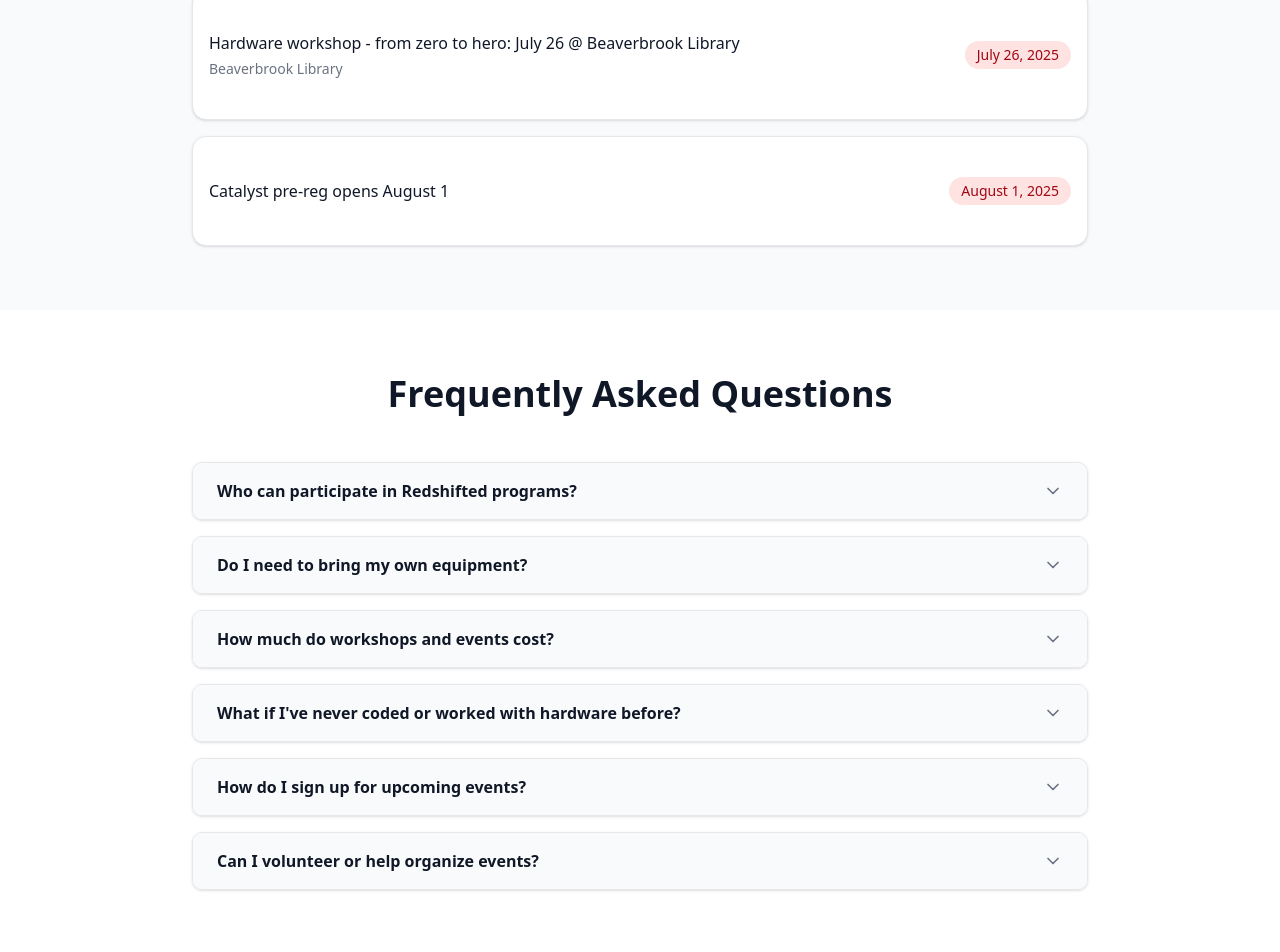
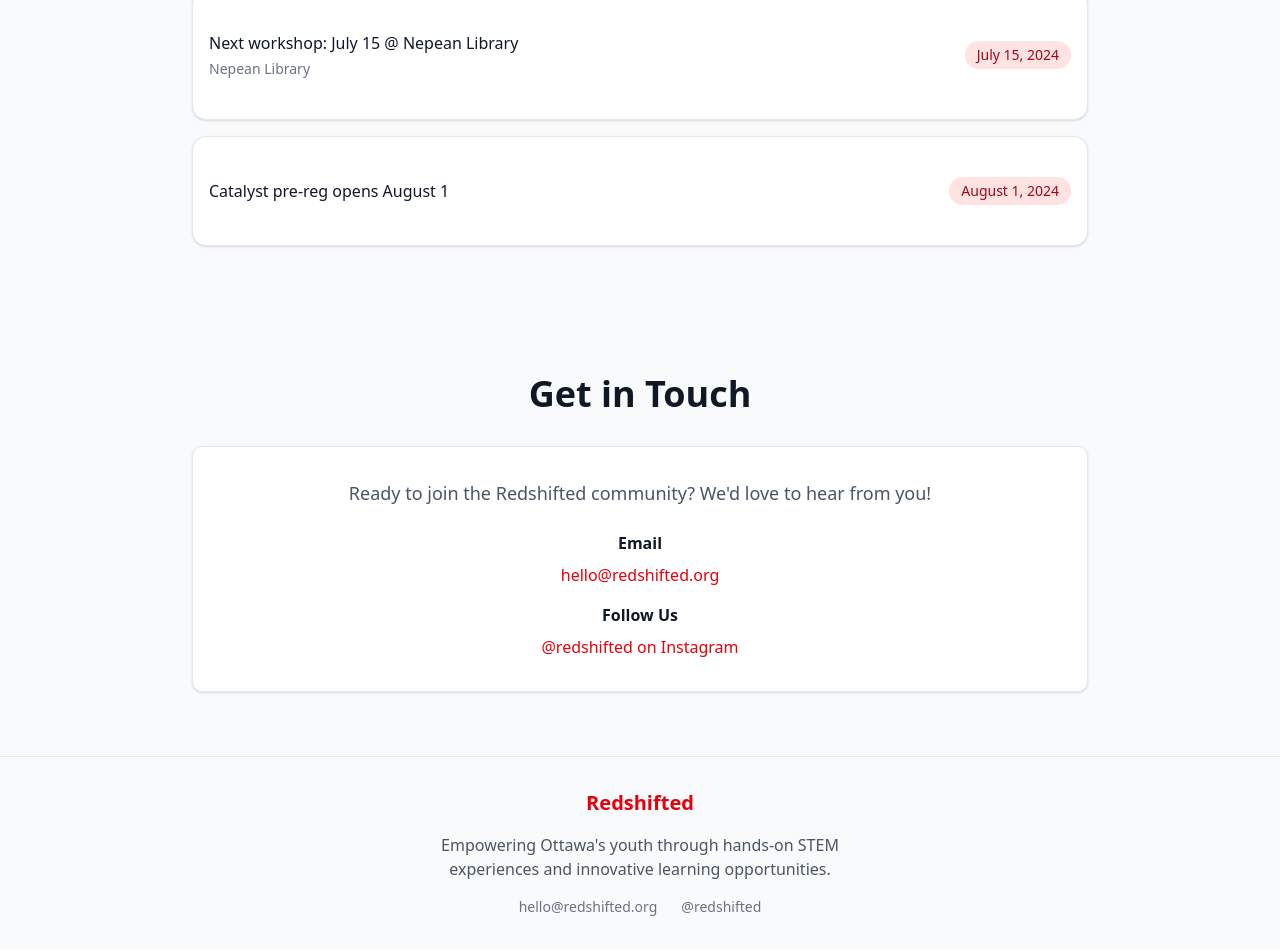
Before and after one commit to TheBlisteringSun/redshifted, a Next.js app in the folder redshifted-site/: page / in a window 1280 px wide. Shown: the part 1374-2326 px from the top of the page. Built offline with nearby package versions, Linux system fonts and the light colour scheme.

Commit message:
Revert "Added FAQ and updated info"
This reverts commit 05b0b0bac6d0e3c4746334037cd848dcbaabea14.

```diff
--- a/redshifted-site/src/app/page.tsx
+++ b/redshifted-site/src/app/page.tsx
@@ -4,7 +4,6 @@
 import Footer from '@/components/Footer'
 import InitiativeCard from '@/components/InitiativeCard'
 import EventsList from '@/components/EventsList'
-import FAQSection from '@/components/FAQSection'
 import ContactSection from '@/components/ContactSection'
 import { Button } from '@/components/ui/button'
 
@@ -12,49 +11,14 @@
   const events = [
     {
       id: '1',
-      title: 'Hardware workshop - from zero to hero: July 26 @ Beaverbrook Library',
-      date: 'July 26, 2025',
-      location: 'Beaverbrook Library'
+      title: 'Next workshop: July 15 @ Nepean Library',
+      date: 'July 15, 2024',
+      location: 'Nepean Library'
     },
     {
       id: '2',
       title: 'Catalyst pre-reg opens August 1',
-      date: 'August 1, 2025'
-    }
-  ]
-
-  const faqs = [
-    {
-      id: '1',
-      question: 'Who can participate in Redshifted programs?',
-      answer: 'Our programs are designed for high school students in the Ottawa area. Whether you\'re a complete beginner or have some experience with technology, we welcome all skill levels!'
-    },
-    {
-      id: '2',
-      question: 'Do I need to bring my own equipment?',
-      answer: 'No! We provide all the necessary hardware and tools for our workshops. Just bring your curiosity and enthusiasm to learn.'
-    },
-    {
-      id: '3',
-      question: 'How much do workshops and events cost?',
-      answer: 'We aim to make all our programs as accessible as possible, however some programs have a fee due to the high operating costs. We believe that STEM education should be accessible to everyone, regardless of financial background, which is why we offer need-based waivers. If you need a waiver, please reach out to us at hello@redshifted.org.'
-    },
-    {
-      id: '4',
-      // The &apos; HTML entity is being rendered as literal text because it's inside a JavaScript string,
-      // not HTML. In JSX/React, you should use the actual apostrophe (') character instead.
-      question: "What if I've never coded or worked with hardware before?",
-      answer: "That's perfect! Our programs are specifically designed for beginners. We'll teach you everything from the ground up in a supportive, no-pressure environment."
-    },
-    {
-      id: '5',
-      question: 'How do I sign up for upcoming events?',
-      answer: 'You can reach out to us via email at hello@redshifted.org or follow us on Instagram @redshifted for the latest updates and registration links.'
-    },
-    {
-      id: '6',
-      question: 'Can I volunteer or help organize events?',
-      answer: "Absolutely! We're always looking for passionate students and community members to help us grow. Send us an email to learn about volunteer opportunities."
+      date: 'August 1, 2024'
     }
   ]
 
@@ -72,13 +36,13 @@
 
             {/* Mission Statement */}
             <p className="text-lg sm:text-xl text-gray-600 mb-8 max-w-3xl mx-auto leading-relaxed">
-              Empowering Ottawa&apos;s youth through hands-on STEM experiences, fostering innovation, and building the next generation of creators and problem-solvers.
+              Empowering Ottawa's youth through hands-on STEM experiences, fostering innovation, and building the next generation of creators and problem-solvers.
             </p>
 
             {/* Founder's Note */}
             <div className="bg-white rounded-lg p-6 mb-8 shadow-sm border border-gray-200">
               <p className="text-gray-700 italic">
-                &quot;We believe every student deserves the opportunity to explore, create, and innovate. Redshifted is more than just workshops and hackathons—it&apos;s a community where curiosity meets opportunity.&quot;
+                "We believe every student deserves the opportunity to explore, create, and innovate. Redshifted is more than just workshops and hackathons—it's a community where curiosity meets opportunity."
               </p>
               <p className="text-sm text-gray-500 mt-2">— Redshifted Team</p>
             </div>
@@ -127,9 +91,6 @@
           </div>
         </section>
 
-        {/* FAQ Section */}
-        <FAQSection faqs={faqs} />
-
         {/* Contact Section */}
         <ContactSection />
       </main>
--- a/redshifted-site/src/components/ContactSection.tsx
+++ b/redshifted-site/src/components/ContactSection.tsx
@@ -8,7 +8,7 @@
 
         <div className="bg-white rounded-lg p-8 shadow-sm border border-gray-200">
           <p className="text-lg text-gray-600 mb-6">
-            Ready to join the Redshifted community? We&apos;d love to hear from you!
+            Ready to join the Redshifted community? We'd love to hear from you!
           </p>
 
           <div className="space-y-4">
--- a/redshifted-site/src/components/FAQSection.tsx
+++ /dev/null
@@ -1,73 +0,0 @@
-"use client"
-
-import { useState } from 'react'
-import { ChevronDown, ChevronUp } from 'lucide-react'
-
-interface FAQItem {
-  id: string
-  question: string
-  answer: string
-}
-
-interface FAQSectionProps {
-  faqs: FAQItem[]
-}
-
-export default function FAQSection({ faqs }: FAQSectionProps) {
-  const [openItems, setOpenItems] = useState<Set<string>>(new Set())
-
-  const toggleItem = (id: string) => {
-    const newOpenItems = new Set(openItems)
-    if (newOpenItems.has(id)) {
-      newOpenItems.delete(id)
-    } else {
-      newOpenItems.add(id)
-    }
-    setOpenItems(newOpenItems)
-  }
-
-  return (
-    <section id="faq" className="px-4 py-16 sm:px-6 lg:px-8 bg-white">
-      <div className="max-w-4xl mx-auto">
-        <h2 className="text-3xl sm:text-4xl font-bold text-gray-900 text-center mb-12">
-          Frequently Asked Questions
-        </h2>
-
-        <div className="space-y-4">
-          {faqs.map((faq) => {
-            const isOpen = openItems.has(faq.id)
-
-            return (
-              <div
-                key={faq.id}
-                className="border border-gray-200 rounded-lg overflow-hidden shadow-sm"
-              >
-                <button
-                  onClick={() => toggleItem(faq.id)}
-                  className="w-full px-6 py-4 text-left bg-gray-50 hover:bg-gray-100 transition-colors flex items-center justify-between"
-                >
-                  <h3 className="font-semibold text-gray-900 pr-4">
-                    {faq.question}
-                  </h3>
-                  {isOpen ? (
-                    <ChevronUp className="h-5 w-5 text-gray-500 flex-shrink-0" />
-                  ) : (
-                    <ChevronDown className="h-5 w-5 text-gray-500 flex-shrink-0" />
-                  )}
-                </button>
-
-                {isOpen && (
-                  <div className="px-6 py-4 bg-white border-t border-gray-200">
-                    <p className="text-gray-700 leading-relaxed">
-                      {faq.answer}
-                    </p>
-                  </div>
-                )}
-              </div>
-            )
-          })}
-        </div>
-      </div>
-    </section>
-  )
-}
--- a/redshifted-site/src/components/Footer.tsx
+++ b/redshifted-site/src/components/Footer.tsx
@@ -7,22 +7,22 @@
             <span className="text-xl font-bold text-red-600">Redshifted</span>
           </div>
           <p className="text-gray-600 mb-4 max-w-md mx-auto">
-            Empowering Ottawa&apos;s youth through hands-on STEM experiences and innovative learning opportunities.
+            Empowering Ottawa's youth through hands-on STEM experiences and innovative learning opportunities.
           </p>
           <div className="flex flex-col sm:flex-row justify-center items-center space-y-2 sm:space-y-0 sm:space-x-6 text-sm text-gray-500">
             <a
-              href="mailto:programs@redshifted.ca"
+              href="mailto:hello@redshifted.org"
               className="hover:text-red-600 transition-colors"
             >
-              programs@redshifted.ca
+              hello@redshifted.org
             </a>
             <a
-              href="https://instagram.com/redshifted.ottawa"
+              href="https://instagram.com/redshifted"
               target="_blank"
               rel="noopener noreferrer"
               className="hover:text-red-600 transition-colors"
             >
-              @redshifted.ottawa
+              @redshifted
             </a>
           </div>
         </div>
--- a/redshifted-site/src/components/Navbar.tsx
+++ b/redshifted-site/src/components/Navbar.tsx
@@ -30,9 +30,6 @@
             </Link>
             <Link href="/#initiatives" className="text-gray-700 hover:text-red-600 transition-colors">
               Initiatives
-            </Link>
-            <Link href="/#faq" className="text-gray-700 hover:text-red-600 transition-colors">
-              FAQ
             </Link>
             <Link href="/#contact" className="text-gray-700 hover:text-red-600 transition-colors">
               Contact
@@ -71,13 +68,6 @@
                 Initiatives
               </Link>
               <Link
-                  href="/#faq"
-                  className="block px-3 py-2 text-gray-700 hover:text-red-600 transition-colors"
-                  onClick={() => setIsOpen(false)}
-                >
-                  FAQ
-                </Link>
-                <Link
                 href="/#contact"
                 className="block px-3 py-2 text-gray-700 hover:text-red-600 transition-colors"
                 onClick={() => setIsOpen(false)}
```
Lines whose indentation alone changed are shown as unchanged.
